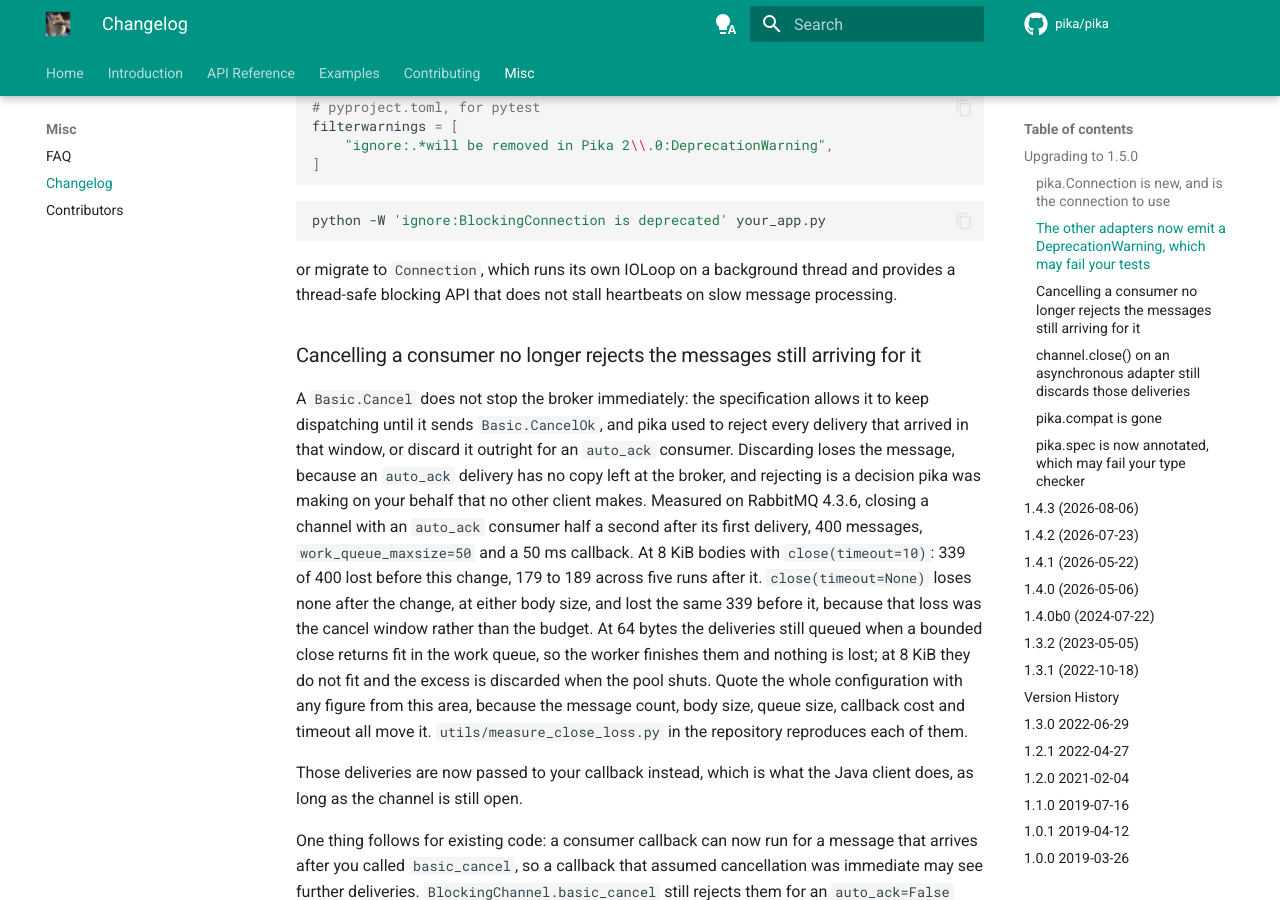
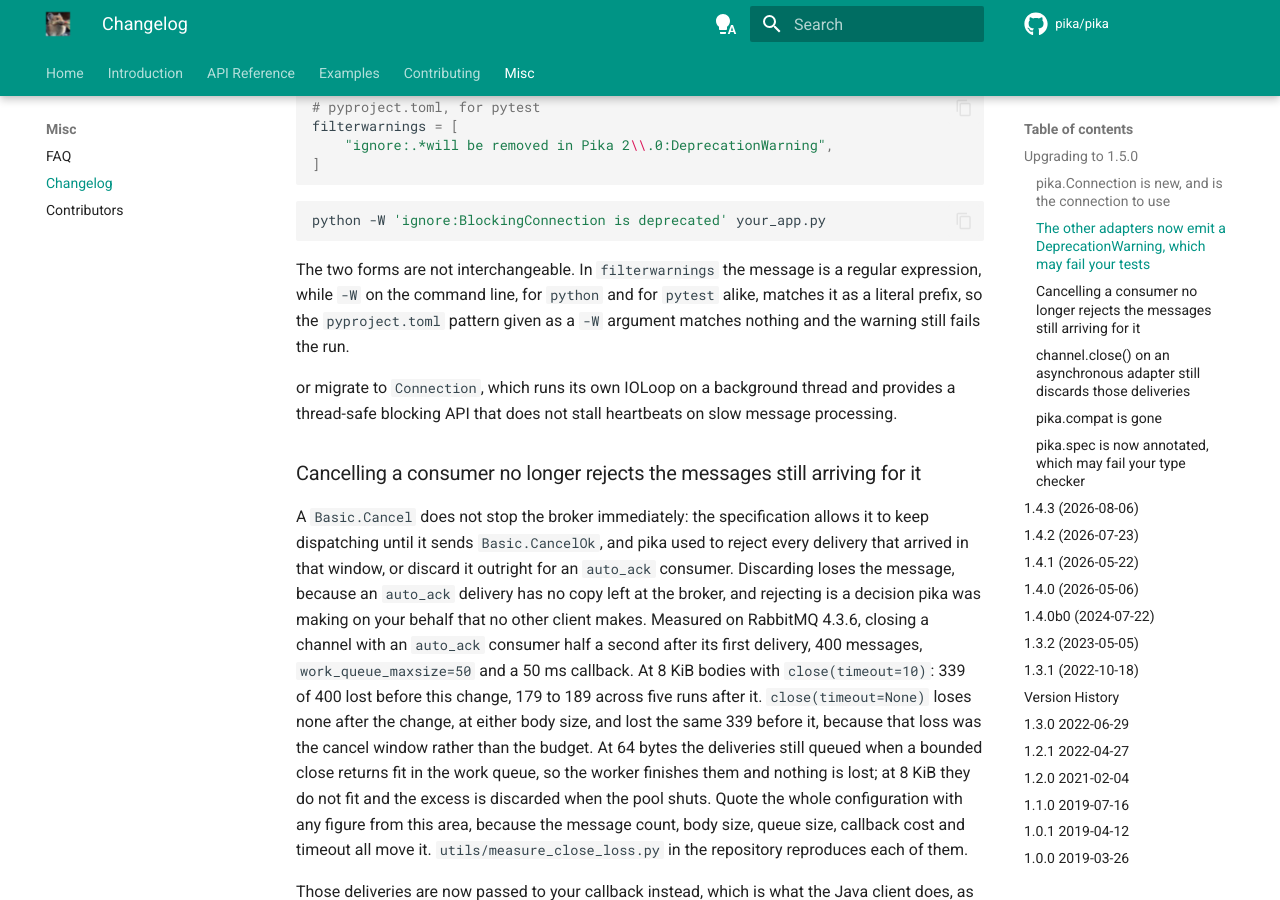
Before and after one commit to pika/pika, an MkDocs documentation site: the page built from docs/changelog.md, in a window 1280 px wide and 900 px high, scrolled down 1319 px. Built offline with MkDocs 1.6.1 and Material for MkDocs 9.7.7, drawn with Linux system fonts in a browser that asks for light colours; comment, search, counter and statistics services are not loaded; the version menu is left out.

Commit message:
Say the two warning-filter forms are not interchangeable
The upgrade notes give a regular expression for `filterwarnings` and a
literal prefix for `python -W`. On the command line `-W` matches the
message as a literal prefix, for `python` and `pytest` alike, so the
`pyproject.toml` pattern passed as a `-W` argument matches nothing and
the deprecation warning still fails the run.

Found while running dramatiq's suite against 1.5.0rc1 with warnings as
errors: the regex on the pytest command line left its RabbitMQ tests
failing, and either form as documented made all 28 pass. Measured for
`python -W` directly as well.

````diff
--- a/HISTORY.md
+++ b/HISTORY.md
@@ -39,6 +39,8 @@ filterwarnings = [
 ```bash
 python -W 'ignore:BlockingConnection is deprecated' your_app.py
 ```
+
+The two forms are not interchangeable. In `filterwarnings` the message is a regular expression, while `-W` on the command line, for `python` and for `pytest` alike, matches it as a literal prefix, so the `pyproject.toml` pattern given as a `-W` argument matches nothing and the warning still fails the run.
 
 or migrate to `Connection`, which runs its own IOLoop on a background thread and provides a thread-safe blocking API that does not stall heartbeats on slow message processing.
 
````
Also changed, not shown: .github/release-notes-preamble.md.
